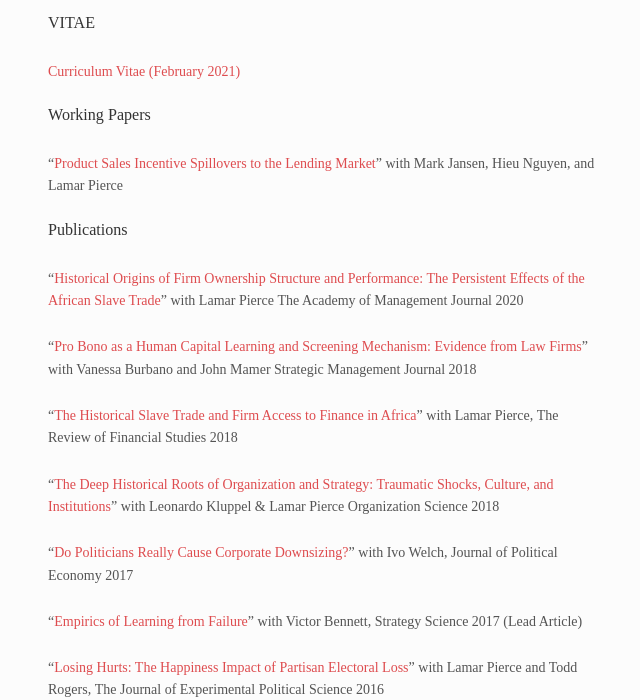
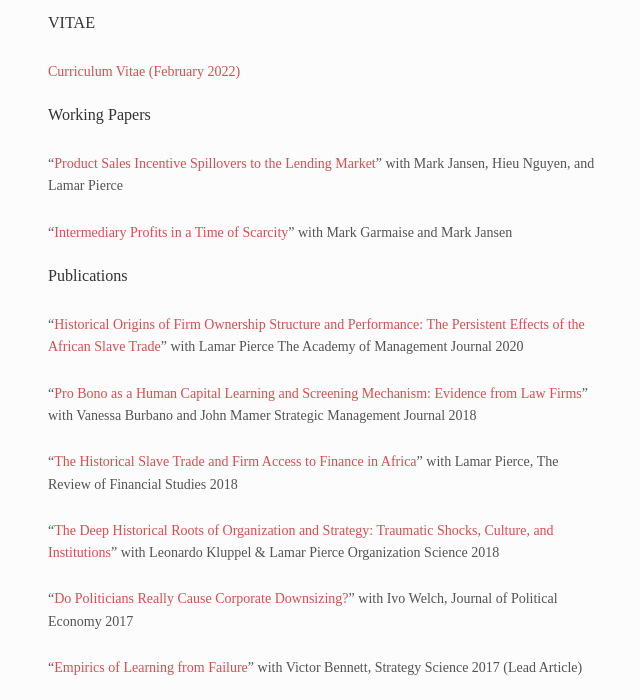
Before and after one commit to jason1566/jason1566.github.io, a plain HTML site: page index.html in a window 1280 px wide. Shown: the part 54-754 px from the top of the page, without its empty margins (314-954 px from the left). Drawn offline with Linux system fonts and the light colour scheme.

Commit message:
Add files via upload

```diff
--- a/index.html
+++ b/index.html
@@ -6,20 +6,22 @@
         <meta name="viewport" content="width=device-width, initial-scale=1">
         <meta name="bear-note-unique-identifier" content="B04921C1-3401-438F-BD36-1BEE92BC258F-4260-00002AD29A38E1E7">
         <meta name="created" content="2017-06-29T19:59:17-0600"/>
-        <meta name="modified" content="2021-02-13T09:11:13-0700"/>
+        <meta name="modified" content="2022-02-04T15:17:55-0700"/>
         <meta name="tags" content=""/>
-        <meta name="last device" content="Jason’s Mac mini"/>
+        <meta name="last device" content="Jason’s MacBook Pro"/>
     </head>
     <body>
         <div class="note-wrapper">
             <h1 id="Jason Snyder’s Homepage">Jason Snyder’s Homepage</h1>
 <h3 id="VITAE">VITAE</h3>
 <br>
-<p><a href="snydervitae.pdf">Curriculum Vitae (February 2021)</a></p>
+<p><a href="snydervitae.pdf">Curriculum Vitae (February 2022)</a></p>
 <br>
 <h3 id="Working Papers">Working Papers</h3>
 <br>
 <p>“<a href="jnps2021.pdf">Product Sales Incentive Spillovers to the Lending Market</a>” with Mark Jansen, Hieu Nguyen, and Lamar Pierce</p>
+<br>
+<p>“<a href="gjs2022.pdf">Intermediary Profits in a Time of Scarcity</a>” with Mark Garmaise and Mark Jansen</p>
 <br>
 <h3 id="Publications">Publications</h3>
 <br>
```
Also changed, not shown: 3 other files.
